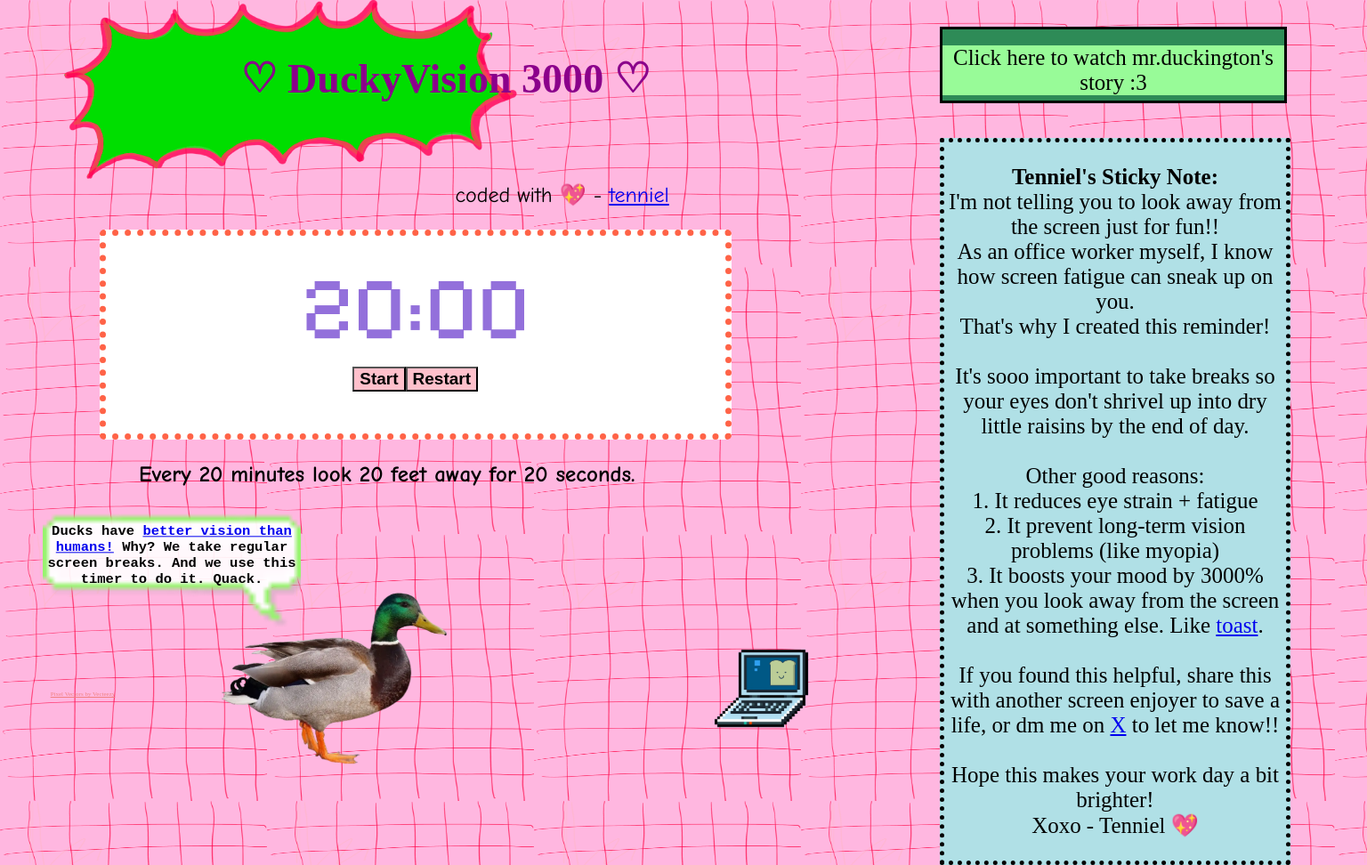
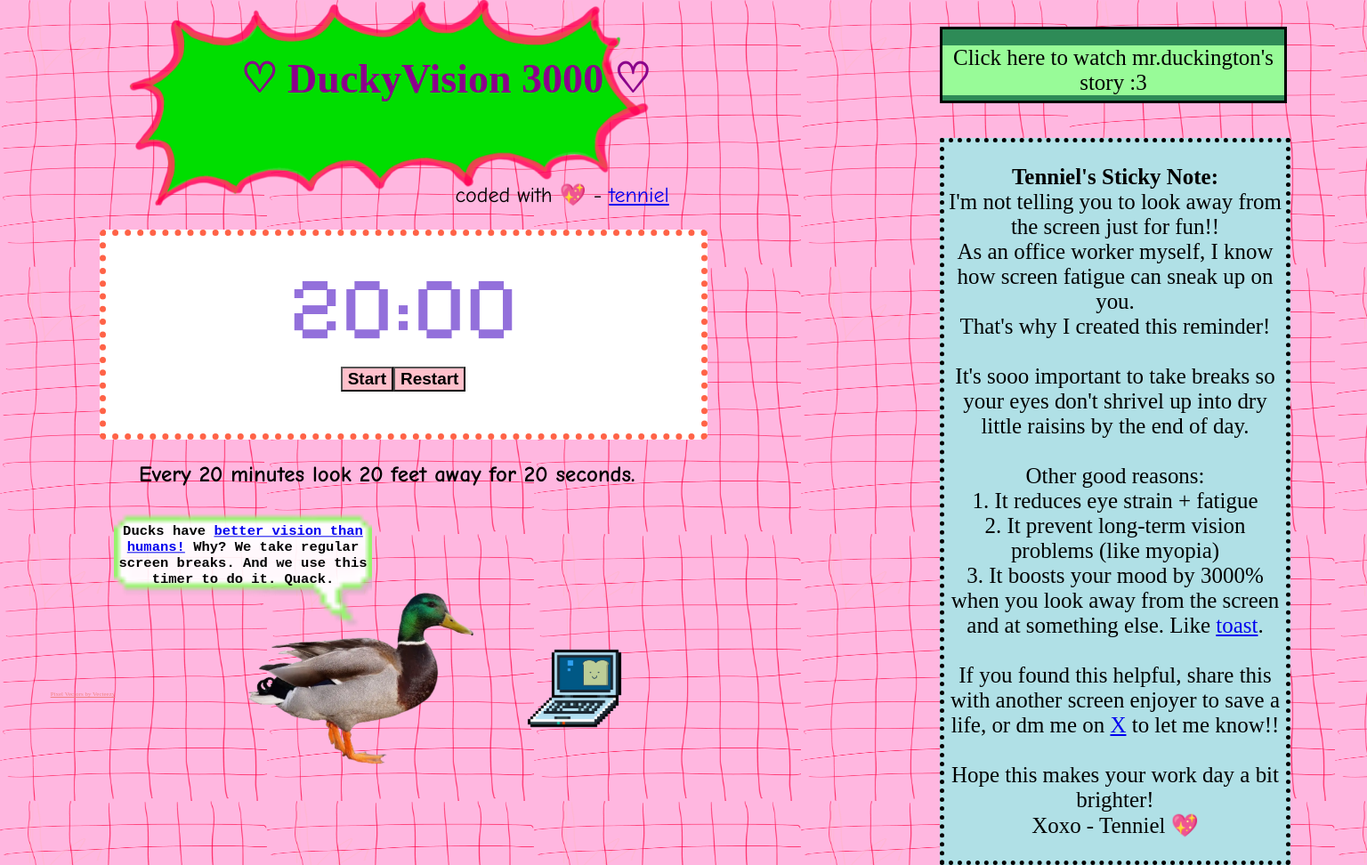
Before and after one commit to TennielStudio/LookAwayTimer, a React (Vite) app: page / in a window 1536 px wide. Shown: the whole page at 89% size. Built offline with nearby package versions, Linux system fonts and the light colour scheme.

Commit message:
resizing for 1440 screens

```diff
--- a/src/styles.css
+++ b/src/styles.css
@@ -390,7 +390,7 @@ body {
   .full-page {
     display: grid;
     gap: -2.0rem;
-    grid-template-columns: 50% 50%;
+    grid-template-columns: 70% 30%;
   }
 
   .upper-page-container {
@@ -531,10 +531,6 @@ body {
 
 /* laptop devices 1280 x 800 */
 @media (min-width: 1280px) {
-  .full-page {
-    grid-template-columns: 70% 30%;
-  }
-
   .banner-container{
     left: 30px;
     top: -40px;
@@ -597,15 +593,15 @@ body {
 /* screen size 1440 x 900 */
 @media (min-width: 1440px) {
   .banner-container{
-    left: 0px;
+    left: 70px;
     top: -40px;
-    width: 550px;
+    width: 630px;
   }
 
   .timer-container {
     margin-top: 5%;
     margin-left: 7%;
-    width: 72%;
+    width: 69%;
     height: 30%;
   }
 
@@ -616,7 +612,7 @@ body {
 
   /*--------------duck-laptop--------------*/
   .text-bubble-container {
-    left: 0px;
+    left: 80px;
     top: -38px;
   }
 
@@ -629,7 +625,7 @@ body {
     width: 290px;
     height: 200px;
     top: 53px;
-    left: 0px;
+    left: 80px;
   }
 
   .text-bubble-content {
@@ -638,13 +634,13 @@ body {
 
   .duck-container {
     width: 19vw;
-    left: 190px;
+    left: 220px;
     top: 110px;
   }
 
   .laptop-container {
     top: 160px;
-    right: 100px;
+    right: 310px;
     width: 200px;
     height: 200px;
   }
@@ -656,7 +652,7 @@ body {
 
   .toast-container {
     top: 213px;
-    right: 160px;
+    right: 370px;
   }
 
   .toast {
```
